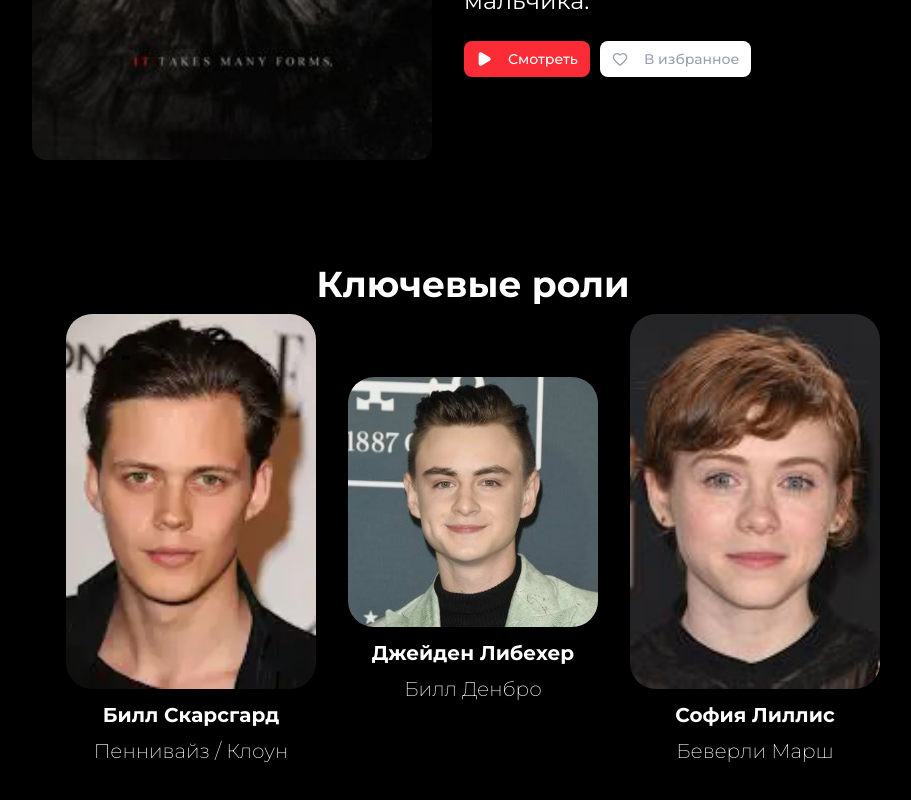
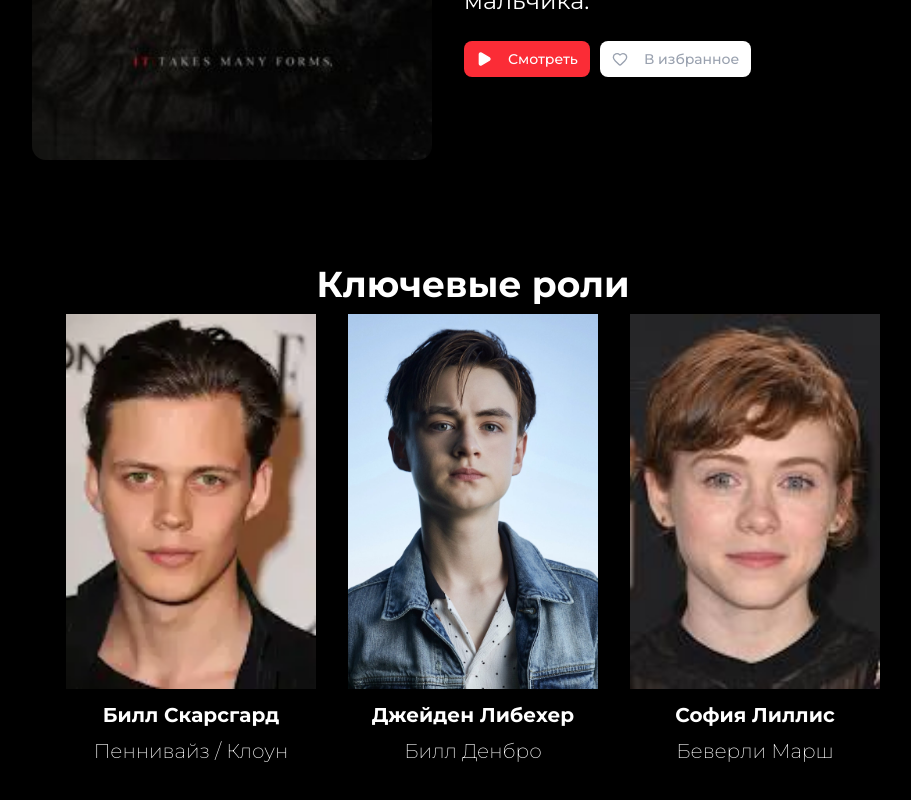
Before and after one commit to Pashhhka393/horror-movie-app, a Next.js app: page /movies/1 in a window 1280 px wide. Shown: the part 616-1416 px from the top of the page, without its empty margins (167-1078 px from the left). Built offline with nearby package versions, Linux system fonts and the light colour scheme; a web font is replaced by a local one.

Commit message:
Правки с форматом изображений

```diff
--- a/src/components/MovieCards/MovieCards.tsx
+++ b/src/components/MovieCards/MovieCards.tsx
@@ -71,8 +71,8 @@ const MovieCards = () => {
 
           <div className="flex items-center flex-wrap justify-center gap-9">
             {movies.map((movie) => (
-              <Link href={`/movies/${movie.id}`}>
-                <MovieCard key={movie.id} movie={movie} />
+              <Link key={movie.id} href={`/movies/${movie.id}`}>
+                <MovieCard movie={movie} />
               </Link>
             ))}
           </div>
--- a/src/features/movie-details/Actors/Actors.tsx
+++ b/src/features/movie-details/Actors/Actors.tsx
@@ -11,8 +11,10 @@ const Actors = ({ movie }: ActorsProps) => {
       <div className="container">
         <h2 className="font-bold text-center text-4xl mb-2.5">Ключевые роли</h2>
 
-        <div className="mb-8 flex justify-center items-center flex-wrap gap-8">
-          <Actor movie={movie} />
+        <div className="mb-80 flex justify-center items-center flex-wrap gap-8">
+          {movie.cast.map((actor) => {
+            return <Actor key={actor.name} actor={actor} />;
+          })}
         </div>
       </div>
     </section>
--- a/src/features/movie-details/components/Actor/Actor.tsx
+++ b/src/features/movie-details/components/Actor/Actor.tsx
@@ -2,28 +2,23 @@ import Image from "next/image";
 import { moviesDataType } from "../../data/movies";
 
 interface ActorProps {
-  movie: moviesDataType;
+  actor: { name: string; role: string; photo: string };
 }
 
-const Actor = ({ movie }: ActorProps) => {
+const Actor = ({ actor }: ActorProps) => {
   return (
-    <>
-      {movie.cast.map((actor) => {
-        return (
-          <div className="max-w-65 flex flex-col items-center gap-0.5">
+    <div className="relative max-w-62.5 max-h-112.5 flex flex-col items-center gap-0.5">
       <Image
-              className="rounded-4xl"
+        className="object-cover"
         src={actor.photo}
         alt="actors-image"
-              width={250}
-              height={250}
+        width="250"
+        height="450"
       />
-            <span className=" mt-2.5 font-bold text-xl">{actor.name}</span>
+
+      <span className=" mt-2.5 font-bold text-xl ">{actor.name}</span>
       <span className="mt-1.5 font-extralight text-xl">{actor.role}</span>
     </div>
-        );
-      })}
-    </>
   );
 };
 
```
Also changed, not shown: public/actors/jayden-martell.jpg, public/actors/shelley-duvall.jpg. Lines whose indentation alone changed are shown as unchanged.
